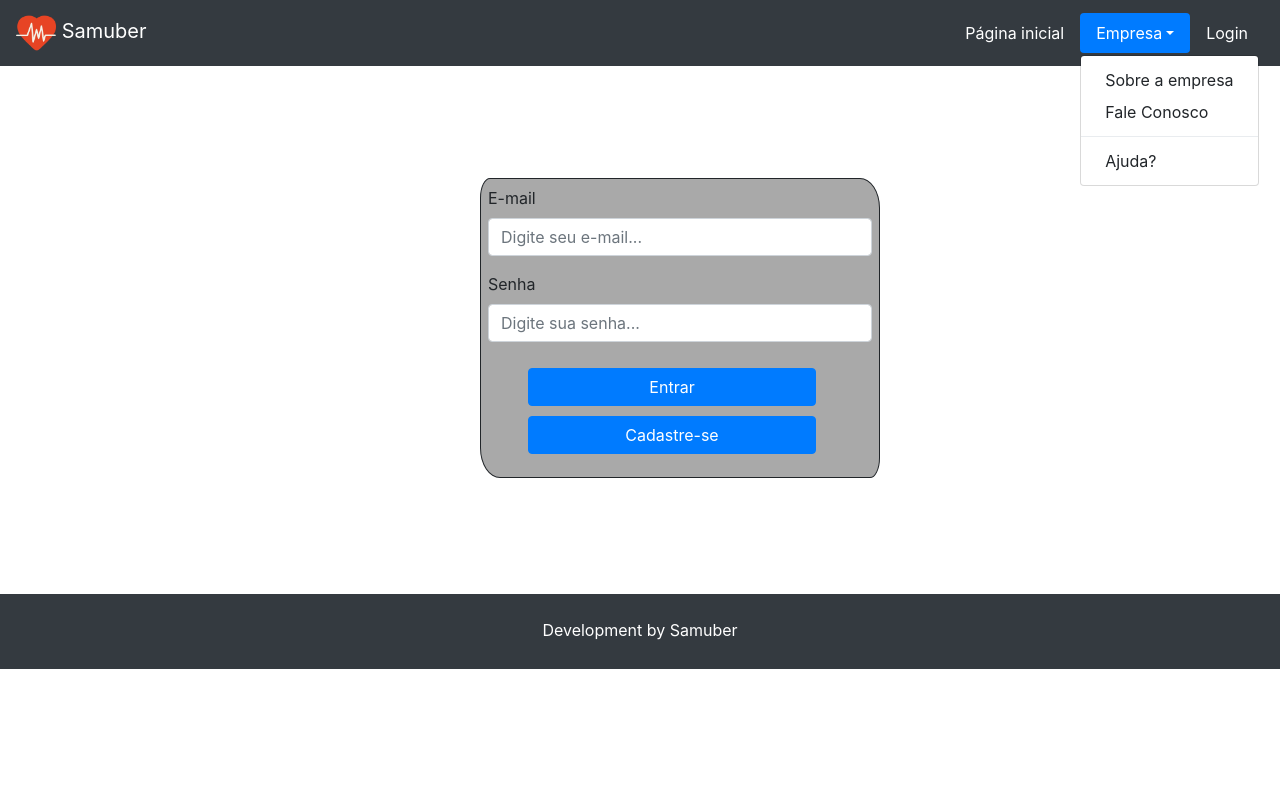
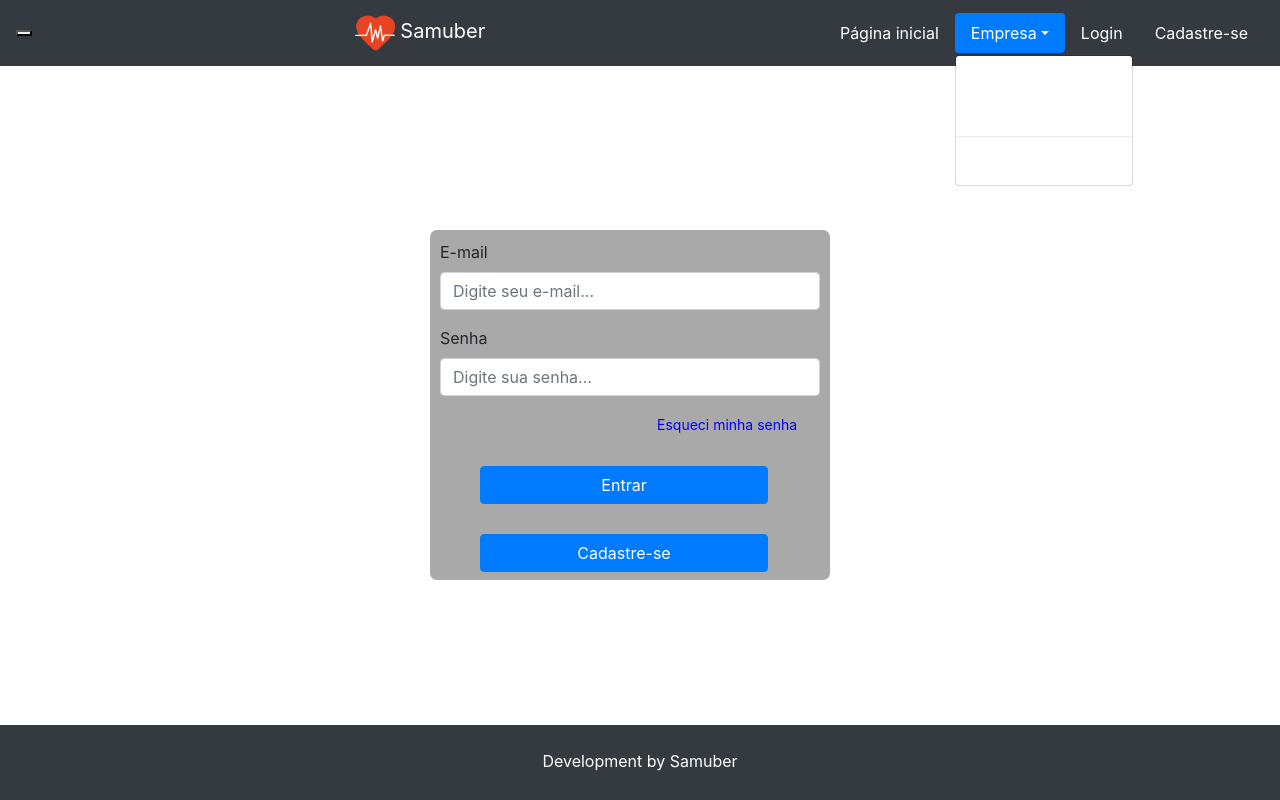
Before and after one commit to mayke1996/ProjetoDevWeb, a plain HTML site: page index.html in a window 1280 px wide. Both pictures are taken after a click on the button "Empresa". Drawn offline with nearby package versions, Linux system fonts and the light colour scheme.

Commit message:
Ajustes rodape e modal form

```diff
--- a/estilo.css
+++ b/estilo.css
@@ -31,7 +31,7 @@ nav#menu li {
 	padding: 7px 7px 7px 7px;
 }
 
-#panelCadastro{
+/*#panelCadastro{
 	background-color: #a9a9a9;
 	width: 400px;
 	height: 350px;
@@ -40,12 +40,12 @@ nav#menu li {
 	border: 1px solid;
 	border-radius: 10px 5% / 20px 30px;
 	padding: 7px 7px 7px 7px;
-}
+}*/
 
 
 #btnLoginSpace{
 	min-width: 18em;
-	margin-top: 10px;
+	margin-top: 30px;
 	margin-left: 2.5em;
 }
 
@@ -62,17 +62,19 @@ nav#menu li {
 	height: 75px;
 	clear: both;
 	text-align: center;
-	margin-top: 7.25em;
 }
 
-#spaceFooterCadastro{
-	padding-top: 1.5em;
-	color: white;
-	background-color: #343a40!important;
-	height: 75px;
-	clear: both;
-	text-align: center;
-	margin-top: 4.1em;
+
+#principal{
+	 background-color: #a9a9a9;
+    width: 400px;
+    height: 350px;
+    left: 50%;
+    margin: -130px 0 0 -210px;
+    padding:10px;
+    position: absolute;
+    top: 45%;
+    border-radius: 7px 7px 7px 7px;
 }
 
 #colorBtnNav{
@@ -83,18 +85,28 @@ nav#menu li {
 	color: #007bff
 }
 
+#esqueciSenha{
+	padding-left: 15.5em;
+	color: #0000FF;
+	font-size: 14px;
+}
+
+#colorTextNav{
+	color: white;
+}
+
+#colorTextNav:hover{
+	background-color: #007bff;
+	color: white;
+}
+
 
 
 
 footer {
-
+	position: fixed;
+	bottom: 0;
+	left: 0;
+	width: -webkit-fill-available;
 
 }
-
-a{
-	color: white;
-}
-a:hover{
-	background-color: #007bff;
-	color: white;
-}
--- a/index.html
+++ b/index.html
@@ -21,36 +21,49 @@
 
 
       <!-- Barra de Navegação -->
-            <a class="navbar-brand" href="#">
+
+      		<button type="button" class="navbar-toggle collapsed" data-toggle="collapse" data-target="#barra-navagecao">
+					<span class="sr-only">alternar navegação</span>
+					<span class="icon-bar"></span>
+					<span class="icon-bar"></span>
+					<span class="icon-bar"></span>
+				</button>
+            <a class="navbar-brand" href="index.html">
               <img src="logo.png" width="40" height="40" class"d-inline-block align-top" alt="">
           Samuber
             </a>
             <ul class="nav nav-pills" id="colorBtnNav">
             <li class="nav-item">
-              <a class="nav-link" href="index.html">Página inicial</a>
+              <a class="nav-link" id="colorTextNav" href="index.html">Página inicial</a>
             </li>
             <li class="nav-item dropdown">
-              <a class="nav-link dropdown-toggle" data-toggle="dropdown" href="#" role="button" aria-haspopup="true" aria-expanded="false">Empresa</a>
+              <a class="nav-link dropdown-toggle" id="colorTextNav" data-toggle="dropdown" href="#" role="button" aria-haspopup="true" aria-expanded="false">Empresa</a>
               <div class="dropdown-menu">
-                <a class="dropdown-item" href="#">Sobre a empresa</a>
-                <a class="dropdown-item" href="#">Fale Conosco</a>
+                <a class="dropdown-item" id="colorTextNav" href="#">Sobre a empresa</a>
+                <a class="dropdown-item" id="colorTextNav" href="#">Fale Conosco</a>
               <div class="dropdown-divider"></div>
-              <a class="dropdown-item" href="#">Ajuda?</a>
+              <a class="dropdown-item" id="colorTextNav" href="#">Ajuda?</a>
           <!--</div> -->
             </li>
               <li class="nav-item">
-                <a class="nav-link" href="#">Login</a>
+                <a class="nav-link" id="colorTextNav" href="index.html">Login</a>
+            </li>
+            <li class="nav-item">
+                <a class="nav-link" id="colorTextNav" href="cadastro.html">Cadastre-se</a>
             </li>
           </ul>
+
           </div>
         </nav>
 
   </header>
 
-    <div id="principal">
-    <!--Tela de login -->
 
-    <form id="panelLogin">
+
+        <div id="principal">
+    <!--Tela de Login -->
+
+    <form>
   	 	<div class="form-group" >
     		<label for="formGroupExampleInput" id="spaceLabelLogin">E-mail</label>
     		<input type="email" class="form-control" id="email" placeholder="Digite seu e-mail...">
@@ -59,7 +72,10 @@
     		<label for="formGroupExampleInput2" id="spaceLabelLogin">Senha</label>
     		<input type="password" class="form-control" id="formGroupExampleInput2" placeholder="Digite sua senha...">
   		</div>
-      	<!-- Botões (Entrar e cadastrar) -->
+  		<div>
+			<a href="#" id="esqueciSenha">Esqueci minha senha</a>
+  		</div>
+
 
       <div>
   			<button type="submit" class="btn btn-primary" id="btnLoginSpace">Entrar</button>
```
